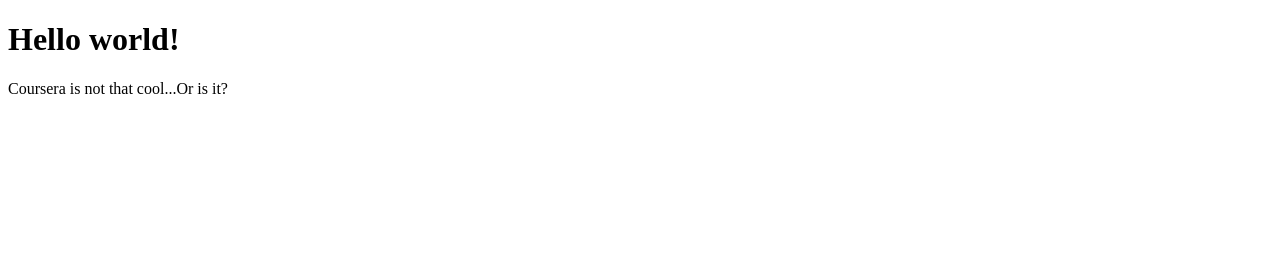
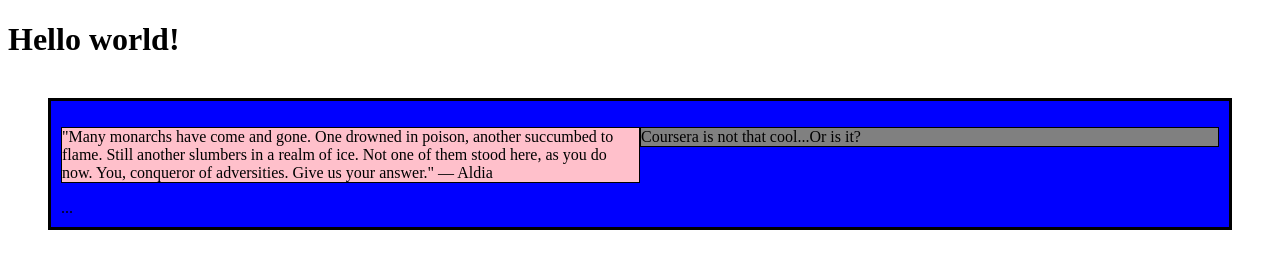
Before and after one commit to tspyrosk/fe-course, a plain HTML site: page site/index.html in a window 1280 px wide. Drawn offline with Linux system fonts and the light colour scheme.

Commit message:
Boxes and floating

```diff
--- a/site/index.html
+++ b/site/index.html
@@ -7,6 +7,11 @@
 </head>
 <body>
 	<h1>Hello world!</h1>
-	<p>Coursera is not that cool...<span class="highlight">Or is it?</span></p>
+	<div id="box">
+		<p id="p1"> "Many monarchs have come and gone. One drowned in poison, another succumbed to flame. Still another slumbers in a realm of ice. Not one of them stood here, as you do now. You, conqueror of adversities. Give us your answer."
+		— Aldia </p>
+		<p id="content">Coursera is not that cool...<span class="highlight">Or is it?</span> </p>
+		<section> ... </section>
+	</div>
 </body>
 </html>
--- a/site/style.css
+++ b/site/style.css
@@ -2,3 +2,44 @@ span.highlight:hover {
 	color: maroon;
 	font-size: 130%;
 }
+
+#box {
+	background-color: blue;
+	padding: 10px;
+	border: 3px solid black;
+	margin: 40px;
+}
+
+#content {
+	background-color: gray;
+}
+
+#p1 {
+	background-color: pink;
+}
+
+#p2 {
+	background-color: red;
+}
+
+#p3 {
+	background-color: purple;
+}
+
+#p4 {
+	background-color: orange;
+}
+
+p {
+	float: left;
+	width: 50%;
+	border: 1px solid black;
+}
+
+section {
+	clear: both;
+}
+
+* {
+	box-sizing: border-box;
+}
```
